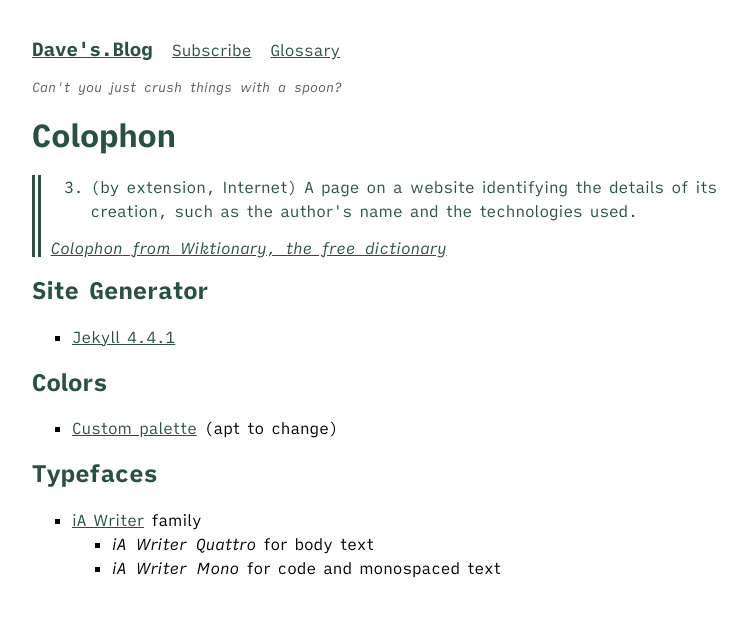
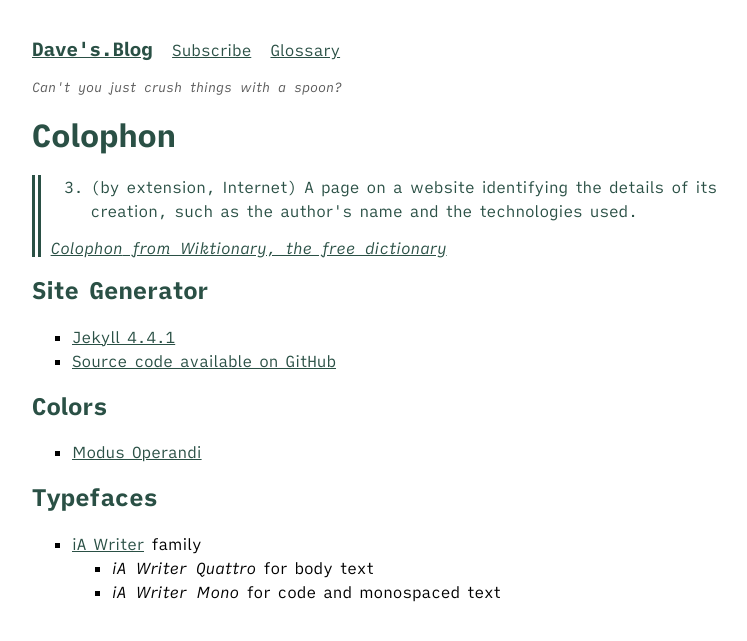
Before and after one commit to dchssr/dchssr.github.io, a Jekyll site: the page built from colophon.html, in a window 1280 px wide. Shown: the top 641 px of the page, without its empty margins (224-971 px from the left). Built offline with Jekyll 4.4.1, drawn with Linux system fonts in a browser that asks for light colours.

Commit message:
Update colophon
* Link to source code now available.
* Colors no longer custom, but based on Modus Operandi

```diff
--- a/colophon.html
+++ b/colophon.html
@@ -25,14 +25,14 @@
 
 <ul>
   <li><a href="https://jekyllrb.com/">Jekyll {{ jekyll.version }}</a></li>
+  <li><a href="https://github.com/dchssr/dchssr.github.io">Source code available on GitHub</a></li>
 </ul>
 
 <h2>Colors</h2>
 
 <ul>
   <li>
-    <a href="https://github.com/dchssr/dchssr.github.io/blob/main/assets/styles/main.css">
-      Custom palette</a> (apt to change)
+    <a href="https://protesilaos.com/emacs/modus-themes-colors">Modus Operandi</a>
   </li>
 </ul>
 
```
